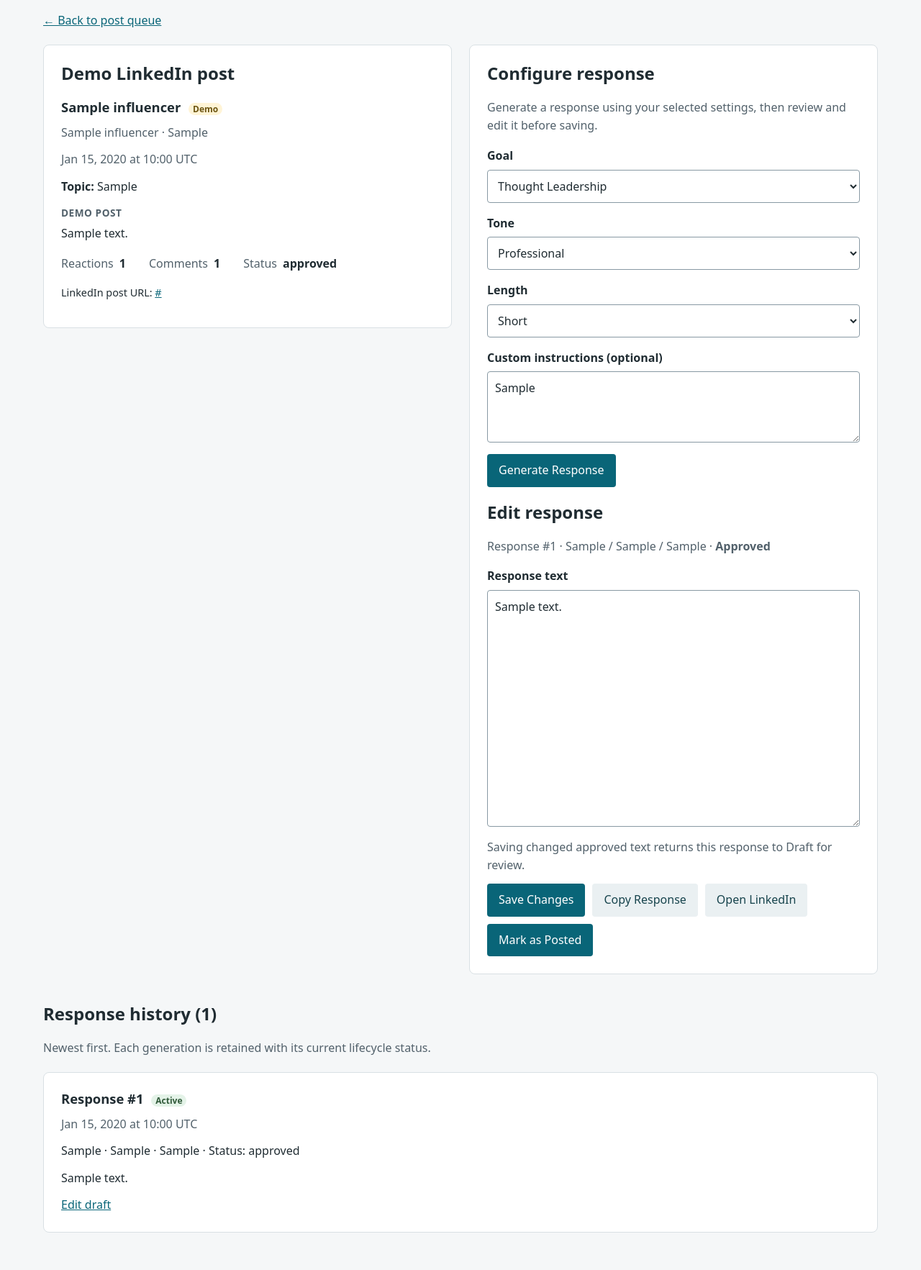
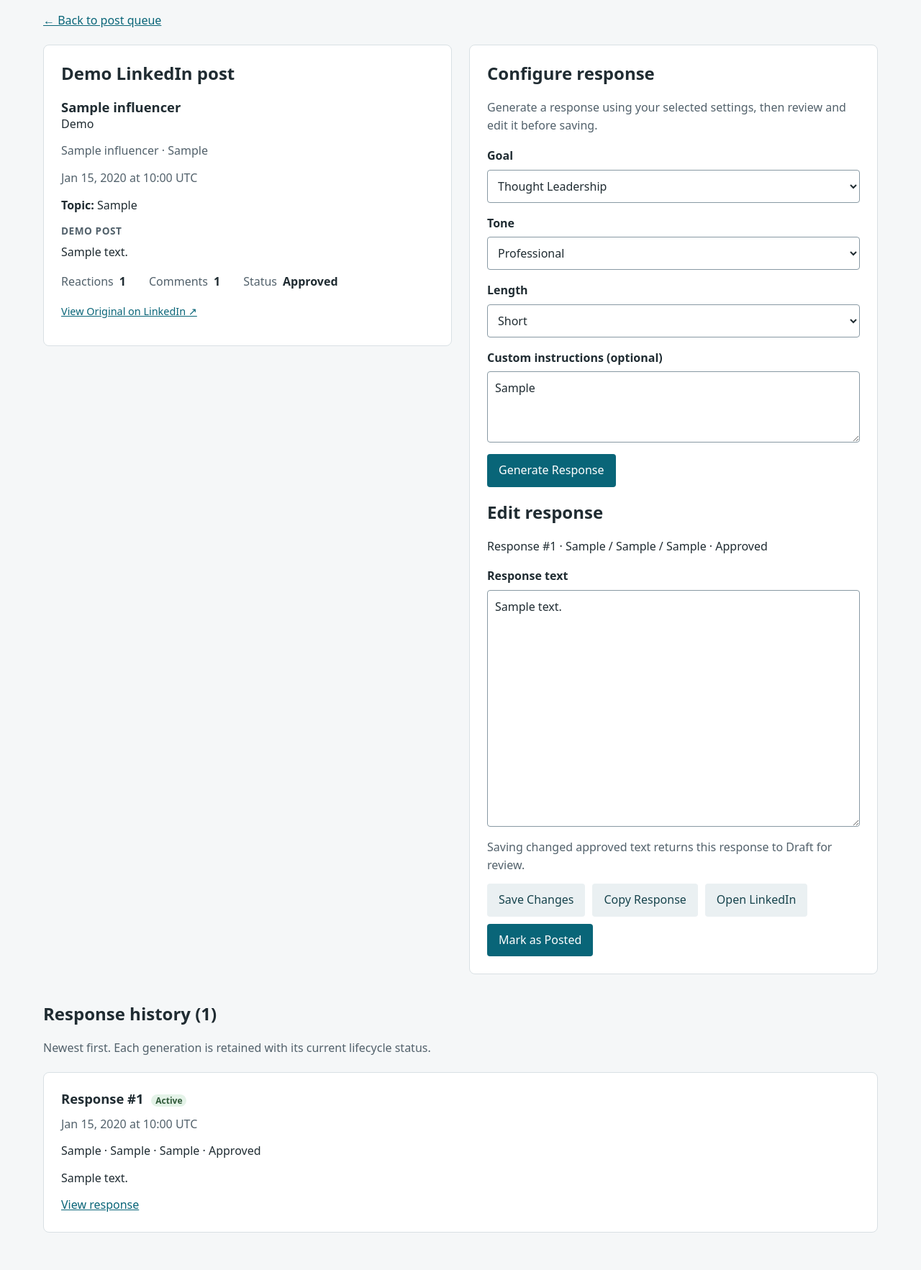
Before and after one commit to thuyng11/sapho-engage, a FastAPI app: page /posts/1?response_id=1 in a window 1280 px wide. Shown: the part 287-2052 px from the top of the page at 72% size. Run offline with FastAPI, Linux system fonts and the light colour scheme; tables that the repository leaves empty hold one stand-in row (values such as "Sample post").

Commit message:
Improve response page feedback and hierarchy

```diff
--- a/templates/post_detail.html
+++ b/templates/post_detail.html
@@ -18,7 +18,10 @@
 <div class="detail-grid">
   <section class="post" aria-labelledby="original-heading">
     <h2 id="original-heading">{{ "Demo LinkedIn post" if post.is_sample else "Curated LinkedIn post" }}</h2>
-    <h3>{{ post.influencer.name }} <span class="badge {{ 'demo-badge' if post.is_sample else '' }}">{{ "Demo" if post.is_sample else "Curated" }}</span></h3>
+    <div class="card-heading">
+      <h3>{{ post.influencer.name }}</h3>
+      <span class="source-badge {{ 'source-demo' if post.is_sample else 'source-curated' }}">{{ "Demo" if post.is_sample else "Curated" }}</span>
+    </div>
     <p class="muted">{{ post.influencer.title }} · {{ post.influencer.company }}</p>
     <p><time datetime="{{ post.posted_at.isoformat() }}Z">{{ post.posted_at.strftime('%b %d, %Y at %H:%M') }} UTC</time></p>
     {% if post.topic %}<p><strong>Topic:</strong> {{ post.topic }}</p>{% endif %}
@@ -27,16 +30,16 @@
     <dl class="post-meta">
       <div><dt>Reactions</dt><dd>{{ post.likes if post.likes is not none else "—" }}</dd></div>
       <div><dt>Comments</dt><dd>{{ post.comments if post.comments is not none else "—" }}</dd></div>
-      <div><dt>Status</dt><dd>{{ post.status }}</dd></div>
+      <div><dt>Status</dt><dd><span class="status-badge status-{{ post.status }}">{{ post.status | title }}</span></dd></div>
     </dl>
-    <p class="post-url">LinkedIn post URL: <a href="{{ post.post_url }}" target="_blank" rel="noopener noreferrer">{{ post.post_url }}</a></p>
+    <p class="post-url"><a href="{{ post.post_url }}" target="_blank" rel="noopener noreferrer">View Original on LinkedIn ↗</a></p>
   </section>
 
   <section class="post" aria-labelledby="configure-heading">
     <h2 id="configure-heading">Configure response</h2>
     {% if error %}<p class="generation-error" role="alert">{{ error }}</p>{% endif %}
     <p class="muted">Generate a response using your selected settings, then review and edit it before saving.</p>
-    <form method="post" action="{{ url_for('generate_response', post_id=post.id) }}">
+    <form class="generation-form" method="post" action="{{ url_for('generate_response', post_id=post.id) }}">
       <label for="goal">Goal</label>
       <select id="goal" name="goal" required>
         {% for goal in goals %}<option value="{{ goal }}" {% if goal == form_values.goal %}selected{% endif %}>{{ goal }}</option>{% endfor %}
@@ -51,20 +54,20 @@
       </select>
       <label for="custom-instruction">Custom instructions (optional)</label>
       <textarea id="custom-instruction" name="custom_instruction" rows="3">{{ form_values.custom_instruction }}</textarea>
-      <button type="submit">Generate Response</button>
+      <button type="submit" data-loading-label="Generating...">Generate Response</button>
     </form>
 
     {% if active_response %}
     <h2 id="editor-heading">Edit response</h2>
-    <p class="muted">Response #{{ active_response.id }} · {{ active_response.goal }} / {{ active_response.tone }} / {{ active_response.length }} · <strong>{{ active_response.status | title }}</strong></p>
+    <p class="response-context">Response #{{ active_response.id }} · {{ active_response.goal }} / {{ active_response.tone }} / {{ active_response.length }} · <span class="status-badge status-{{ active_response.status }}">{{ active_response.status | title }}</span></p>
     <form method="post" action="{{ url_for('save_response', response_id=active_response.id) }}" aria-labelledby="editor-heading">
       <label for="edited-text">Response text</label>
       <textarea id="edited-text" name="edited_text" rows="12" required {% if active_response.status == "posted" %}readonly{% endif %}>{{ active_response.edited_text if active_response.edited_text is not none else active_response.generated_text }}</textarea>
       {% if active_response.status == "draft" %}
       <p class="muted">Changes are stored when you select Save Draft. Approval saves the current text first.</p>
       <div class="response-actions">
-        <button type="submit">Save Draft</button>
-        <button type="submit" formaction="{{ url_for('regenerate_response', response_id=active_response.id) }}" formnovalidate>Regenerate</button>
+        <button class="secondary-button" type="submit">Save Draft</button>
+        <button class="secondary-button" type="submit" formaction="{{ url_for('regenerate_response', response_id=active_response.id) }}" formnovalidate data-loading-label="Generating...">Regenerate</button>
         <button type="submit" formaction="{{ url_for('approve_response', response_id=active_response.id) }}">Approve</button>
         <button type="button" class="secondary-button copy-response" data-copy-target="edited-text">Copy Response</button>
         <span class="copy-feedback" role="status" aria-live="polite"></span>
@@ -72,7 +75,7 @@
       {% elif active_response.status == "approved" %}
       <p class="muted">Saving changed approved text returns this response to Draft for review.</p>
       <div class="response-actions">
-        <button type="submit">Save Changes</button>
+        <button class="secondary-button" type="submit">Save Changes</button>
         <button type="button" class="secondary-button copy-response" data-copy-target="edited-text">Copy Response</button>
         <a class="button secondary-button" href="{{ post.post_url }}" target="_blank" rel="noopener noreferrer">Open LinkedIn</a>
         <button type="submit" formaction="{{ url_for('mark_response_posted', response_id=active_response.id) }}" formnovalidate>Mark as Posted</button>
@@ -98,12 +101,14 @@
   <article class="post" id="draft-{{ draft.id }}">
     <h3>Response #{{ draft.id }} {% if active_response and draft.id == active_response.id %}<span class="badge">Active</span>{% endif %}</h3>
     <p><time datetime="{{ draft.created_at.isoformat() }}Z">{{ draft.created_at.strftime('%b %d, %Y at %H:%M') }} UTC</time></p>
-    <p>{{ draft.goal }} · {{ draft.tone }} · {{ draft.length }} · Status: {{ draft.status }}</p>
+    <p>{{ draft.goal }} · {{ draft.tone }} · {{ draft.length }} · <span class="status-badge status-{{ draft.status }}">{{ draft.status | title }}</span></p>
     <p class="post-content">{{ draft.edited_text if draft.edited_text is not none else draft.generated_text }}</p>
-    <a href="{{ url_for('post_detail', post_id=post.id) }}?response_id={{ draft.id }}#editor-heading">Edit draft</a>
+    <a href="{{ url_for('post_detail', post_id=post.id) }}?response_id={{ draft.id }}#editor-heading">View response</a>
   </article>
   {% else %}
-  <p>No drafts yet. Configure and generate a response to get started.</p>
+  <div class="empty-state compact-empty">
+    <p>No previous responses for this post.</p>
+  </div>
   {% endfor %}
 </section>
 {% endblock %}
```
Also changed, not shown: static/app.js (+25 -1 lines).
